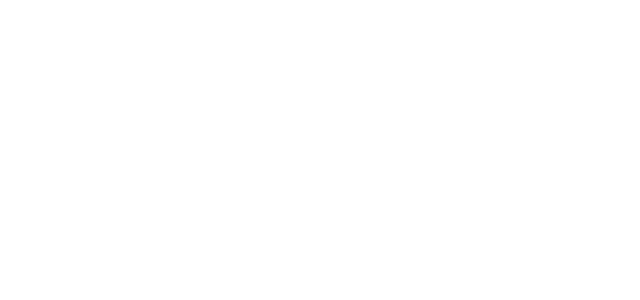
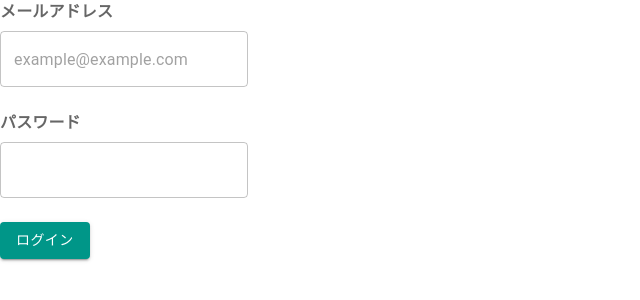
Before and after one commit to daichi1991/yontaku-frontend, a React (Create React App) app: page /signin in a window 1280 px wide. Before the commit this address had no page. Shown: the top 300 px of the page, without its empty margins (0-640 px from the left). Built offline with nearby package versions, Linux system fonts and the light colour scheme.

Commit message:
サインインページの作成

```diff
--- a/src/App.tsx
+++ b/src/App.tsx
@@ -1,6 +1,7 @@
 import { ThemeProvider } from '@emotion/react'
 import { BrowserRouter, Route, Routes } from 'react-router-dom'
 import { Home } from './components/pages/Home'
+import { SignIn } from './components/pages/SignIn'
 import { theme } from './styles/theme'
 
 const App: React.FC = () => {
@@ -9,6 +10,7 @@
       <BrowserRouter>
         <Routes>
           <Route path={'/'} element={<Home />} />
+          <Route path={'/signin'} element={<SignIn />} />
         </Routes>
       </BrowserRouter>
     </ThemeProvider>
--- a/src/components/atoms/Button/index.tsx
+++ b/src/components/atoms/Button/index.tsx
@@ -2,8 +2,12 @@
 import MenuIcon from '@mui/icons-material/Menu'
 import { Button } from '@mui/material'
 
-export const ContainedButton: React.FC = () => {
-  return <Button variant="contained">Contained</Button>
+interface Props {
+  buttonText: string
+}
+
+export const ContainedButton: React.FC<Props> = (props: Props) => {
+  return <Button variant="contained">{props.buttonText}</Button>
 }
 
 export const AccountButton: React.FC = () => {
--- /dev/null
+++ b/src/components/atoms/Input/Index.tsx
@@ -0,0 +1,18 @@
+import TextField from '@mui/material/TextField'
+
+interface Props {
+  placeholder: string | undefined
+  inputType: string
+}
+
+export const TextInput: React.FC<Props> = (props: Props) => {
+  return (
+    <TextField
+      id="outlined-basic"
+      placeholder={props.placeholder}
+      variant="outlined"
+      type={props.inputType}
+      sx={{ mt: 1, mb: 3 }}
+    />
+  )
+}
--- /dev/null
+++ b/src/components/atoms/Label/Index.tsx
@@ -0,0 +1,9 @@
+import FormLabel from '@mui/material/FormLabel'
+
+interface Props {
+  labelText: string
+}
+
+export const InputFormLabel: React.FC<Props> = (props: Props) => {
+  return <FormLabel sx={{ fontWeight: 'bold' }}>{props.labelText}</FormLabel>
+}
--- /dev/null
+++ b/src/components/atoms/Link/Index.tsx
@@ -0,0 +1,10 @@
+import { Link } from 'react-router-dom'
+
+interface Props {
+  linkTo: string
+  linkText: String
+}
+
+export const HeaderLink: React.FC<Props> = (props: Props) => {
+  return <Link to={props.linkTo}>{props.linkText}</Link>
+}
--- /dev/null
+++ b/src/components/molecules/TextInput.tsx
@@ -0,0 +1,19 @@
+import { TextField } from '../../types'
+import { TextInput } from '../atoms/Input/Index'
+import { InputFormLabel } from '../atoms/Label/Index'
+
+interface Props extends TextField {}
+
+export const CommonTextField: React.FC<Props> = (props: Props) => {
+  return (
+    <>
+      {props.labelText != null && (
+        <>
+          <InputFormLabel labelText={props.labelText} />
+          <br />
+        </>
+      )}
+      <TextInput placeholder={props.placeholder} inputType={props.inputType} />
+    </>
+  )
+}
--- /dev/null
+++ b/src/components/organisms/SignInForm.tsx
@@ -0,0 +1,28 @@
+import { TextField } from '../../types'
+import { ContainedButton } from '../atoms/Button/Index'
+import { CommonTextField } from '../molecules/TextInput'
+
+interface Props {
+  mailAddress: TextField
+  password: TextField
+}
+
+export const SignInForm: React.FC<Props> = (props: Props) => {
+  return (
+    <>
+      <CommonTextField
+        labelText={props.mailAddress.labelText}
+        placeholder={props.mailAddress.placeholder}
+        inputType={props.mailAddress.inputType}
+      />
+      <br />
+      <CommonTextField
+        labelText={props.password.labelText}
+        placeholder={props.password.placeholder}
+        inputType={props.password.inputType}
+      />
+      <br />
+      <ContainedButton buttonText="ログイン" />
+    </>
+  )
+}
--- a/src/components/organisms/header.tsx
+++ b/src/components/organisms/header.tsx
@@ -9,6 +9,7 @@
 import Toolbar from '@mui/material/Toolbar'
 import * as React from 'react'
 import { AccountButton, MenuButton } from '../atoms/Button/Index'
+import { HeaderLink } from '../atoms/Link/Index'
 import { Title } from '../atoms/Title/Index'
 
 export const Header: React.FC = () => {
@@ -73,7 +74,9 @@
               </Menu>
             </div>
           ) : (
-            <div>ログイン</div>
+            <div>
+              <HeaderLink linkTo="/signin" linkText="ログイン" />
+            </div>
           )}
         </Toolbar>
       </AppBar>
--- /dev/null
+++ b/src/components/pages/SignIn.tsx
@@ -0,0 +1,18 @@
+import { TextField } from '../../types'
+import { SignInForm } from '../organisms/SignInForm'
+
+export const SignIn: React.FC = () => {
+  const mailAddress: TextField = {
+    labelText: 'メールアドレス',
+    placeholder: 'example@example.com',
+    inputType: 'text'
+  }
+
+  const password: TextField = {
+    labelText: 'パスワード',
+    placeholder: undefined,
+    inputType: 'password'
+  }
+
+  return <SignInForm mailAddress={mailAddress} password={password} />
+}
--- /dev/null
+++ b/src/types/index.ts
@@ -0,0 +1,5 @@
+export interface TextField {
+  labelText?: string
+  placeholder: string | undefined
+  inputType: string
+}
```
